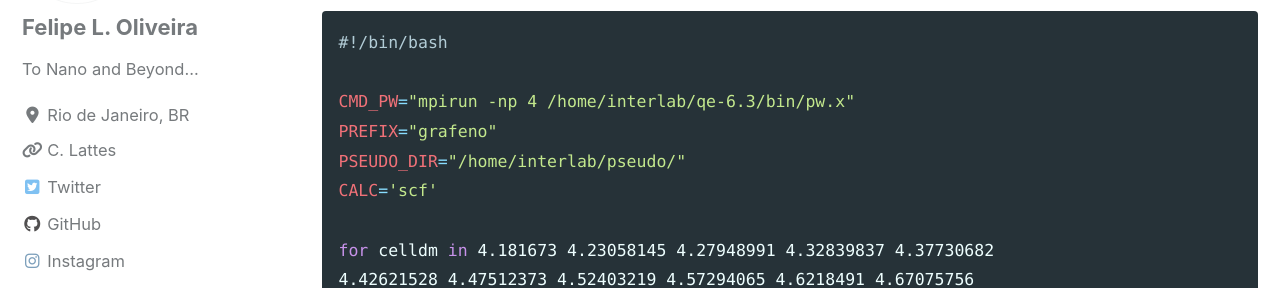
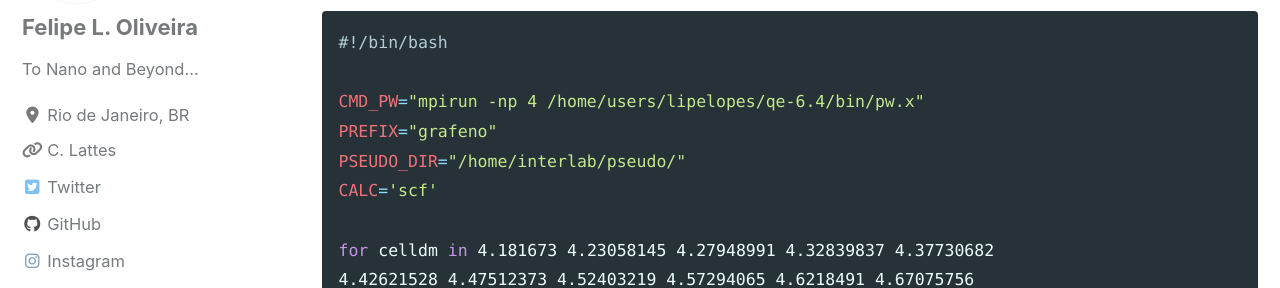
Before and after one commit to lipelopesoliveira/lipelopesoliveira.github.io, a Jekyll site: the page built from _posts/tutoriais_qe/2019-09-03-cap2-4.md, in a window 1280 px wide and 900 px high, scrolled down 1649 px. Shown: the part 168-456 px from the top of the window. Built offline with Jekyll 4.4.1, drawn with Linux system fonts in a browser that asks for light colours; cached includes are drawn as plain includes; nearby versions of some CDN libraries; formulas are drawn with MathJax 3; some of the changed text lies outside the part shown.

Commit message:
Update 2019-09-03-cap2-4.md

````diff
--- a/_posts/tutoriais_qe/2019-09-03-cap2-4.md
+++ b/_posts/tutoriais_qe/2019-09-03-cap2-4.md
@@ -35,7 +35,7 @@ Assim como fizemos para moléculas, precisamos primeiramente obter a estrutura d
 ```bash
 #!/bin/bash
 
-CMD_PW="mpirun -np 4 /home/interlab/qe-6.3/bin/pw.x"
+CMD_PW="mpirun -np 4 /home/users/lipelopes/qe-6.4/bin/pw.x"
 PREFIX="grafeno"
 PSEUDO_DIR="/home/interlab/pseudo/"
 CALC='scf'
@@ -76,7 +76,7 @@ done
 
 Vamos fazer um processo análogo ao feito para moléculas, entretanto dessa vez vamos automatizar um pouco o processo. No *script* grafeno.sh utilizamos um `for` para executar os cálculos sequencias para os diversos valores de parâmetros $$a$$. No código `run.py;`, disponibilizado abaixo, escrevemos um script para abrir todos os arquivos `*.out;`, pegar as energias, fazer o ajuste do potencial de Morse e gerar o gráfico e devolver os parâmetros do ajuste de maneira totalmente automática. Facilita um pouco a vida, não é mesmo?
 
-Para executar esse script você precisa ter instalado em seu computador o Python e todas as suas bibliotecas. Pessoalmente recomendo a utilização da distribuição Anaconda, que pode ser obtida [Aqui](https://www.anaconda.com/distribution/), com Python versão 3.7. Ela já vêm com diversas bibliotecas como `matplotlib`, `numpy` e `scipy`. Após instalar o Anaconda, basta abrir o programa Spyder, colocar o script abaixo, salva-lo na pasta que contém os arquivos `.out` e apertar `F5` para executá-lo. Ele irá salvar o gráfico automaticamente em três formatos diferentes nesta pasta.
+Para executar esse script você precisa ter instalado em seu computador o Python e todas as suas bibliotecas. Pessoalmente recomendo a utilização da distribuição Anaconda, que pode ser obtida [aqui](https://www.anaconda.com/distribution/), com Python versão 3.7. Ela já vêm com diversas bibliotecas como `matplotlib`, `numpy` e `scipy`. Após instalar o Anaconda, basta abrir o programa Spyder, colocar o script abaixo, salva-lo na pasta que contém os arquivos `.out` e apertar `F5` para executá-lo. Ele irá salvar o gráfico automaticamente em três formatos diferentes nesta pasta.
 
 ```python
 import os
@@ -151,7 +151,7 @@ Em seguida vamos fazer o cálculo dos fônons de forma semelhante à feita anter
 ```bash
 #!/bin/bash
 
-CMD_PH="mpirun -np 4 /home/interlab/qe-6.3/bin/ph.x"
+CMD_PH="mpirun -np 4 /home/users/lipelopes/qe-6.4/bin/ph.x"
 PREFIX="grafeno"
 CALC='phG'
 cat > $PREFIX.$CALC.in << EOF
@@ -194,10 +194,10 @@ cat > $PREFIX.matdyn_disp.in <<EOF
   asr='crystal',
 /
  4
-  0.0000000000	0.0000000000	0.0000000000	160 !G
-  0.5000000000  0.2886751300  0.0000000000	160 !M
+  0.0000000000  0.0000000000  0.0000000000  160 !G
+  0.5000000000  0.2886751300  0.0000000000  160 !M
   0.6666666667  0.0000000000  0.0000000000  160 !K
-  0.0000000000	0.0000000000	0.0000000000	1   !G
+  0.0000000000  0.0000000000  0.0000000000  1   !G
 EOF
 
 $MATDYN_COMMAND < $PREFIX.matdyn_disp.in > $PREFIX.matdyn_disp.out
````
